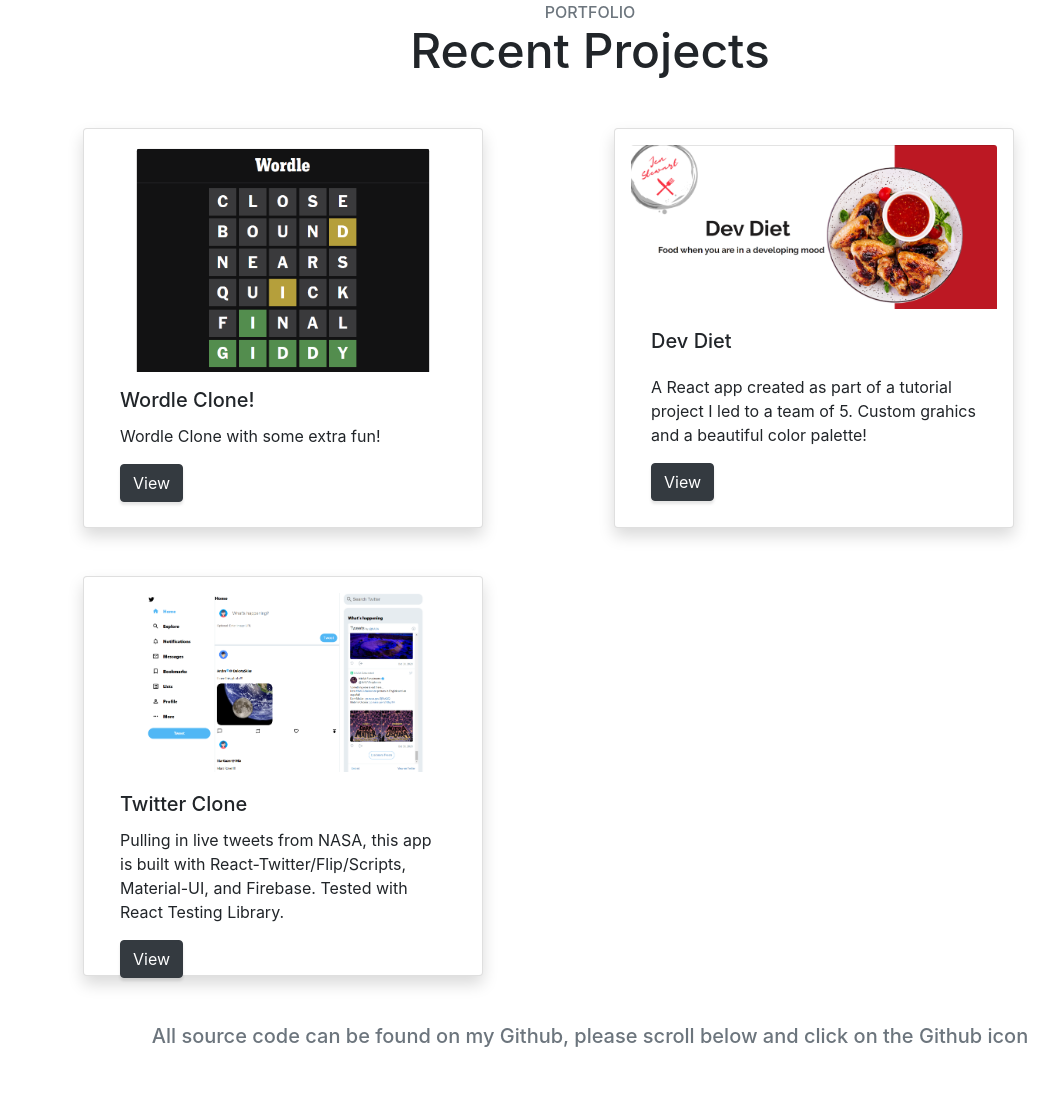
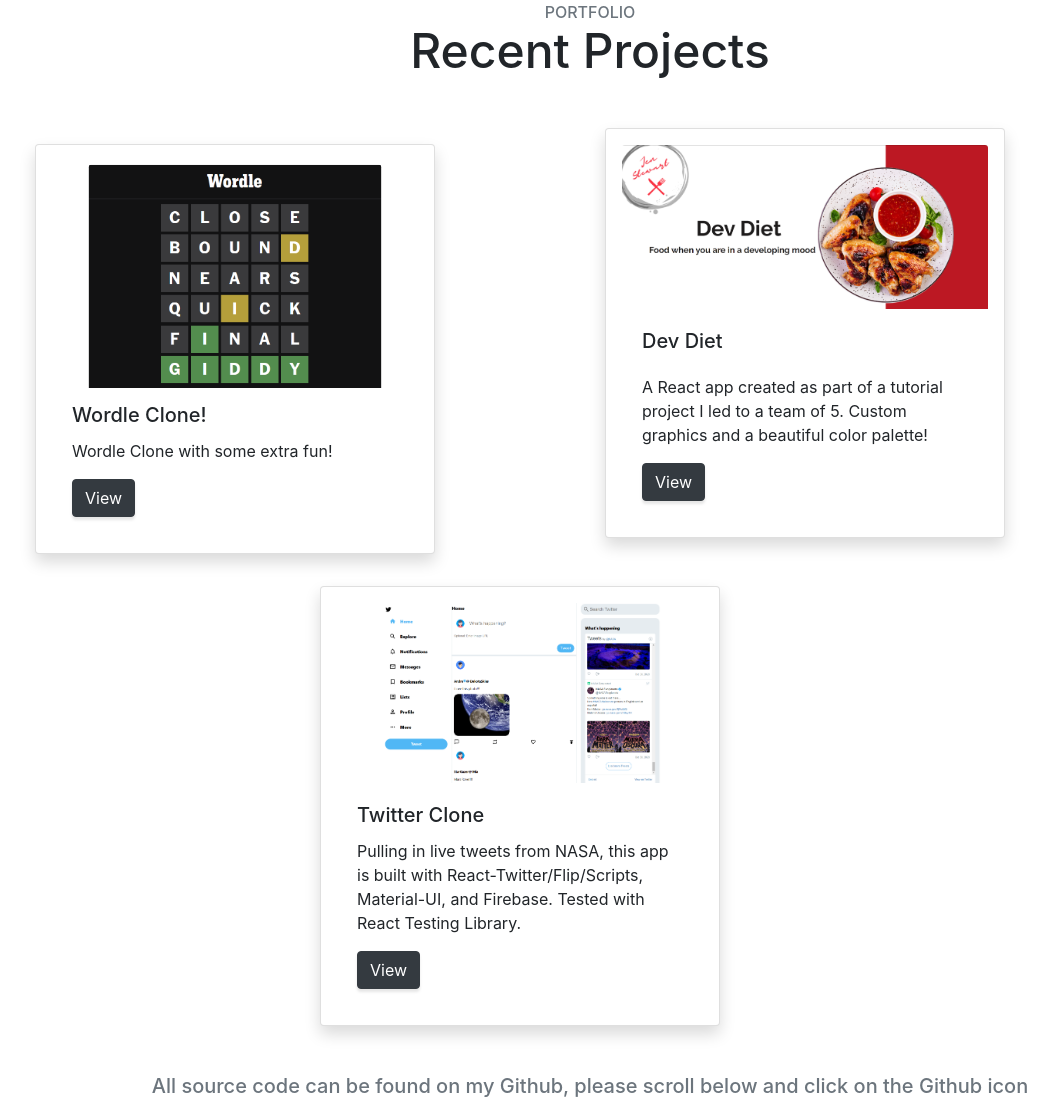
Before and after one commit to jstewart8053/jstewartPortfolioBootstrap, a website with bundled scripts: page index.html in a window 1280 px wide. Shown: the part 2938-4039 px from the top of the page, without its empty margins (50-1098 px from the left). Built offline with nearby package versions, Linux system fonts and the light colour scheme.

Commit message:
alignment changes

```diff
--- a/index.html
+++ b/index.html
@@ -146,89 +146,54 @@
   </section>
 
  <!-- Portfolio -->
+  <!-- Portfolio -->
+<!-- Portfolio -->
+<!-- Portfolio -->
 <section class="content-section" id="portfolio">
   <div class="container">
     <div class="content-section-heading text-center">
       <h3 class="text-secondary mb-0">Portfolio</h3>
       <h2 class="mb-5">Recent Projects</h2>
     </div>
-      <div class="row no-gutters" style="padding-left: 3rem;">
-
-
-
-         <!-- Wordle Start-->
-             <div class="col-lg-6 " >
-      <div class="card shadow p-3 mb-3 bg-white rounded" style="width: 25rem; height: 25rem;">
-       <img src="img/wordle.png" class="card-img-top" alt="Wordle img" style ="transform: scale(.8); margin-bottom: -2rem; margin-top: -1.5em;">
+    <div class="row justify-content-center"> <!-- Center the row horizontally -->
+      <!-- Wordle Start -->
+      <div class="col-lg-6 col-md-8 col-sm-10 d-flex align-items-center"> <!-- Vertically center the portfolio item -->
+        <div class="card shadow p-3 mb-3 bg-white rounded" style="max-width: 25rem;">
+          <img src="img/wordle.png" class="card-img-top" alt="Wordle img" style="transform: scale(.8); margin-bottom: -2rem; margin-top: -1.5em;">
           <div class="card-body">
             <h5 class="card-title">Wordle Clone!</h5>
             <p class="card-text">Wordle Clone with some extra fun!</p>
-         <a class="portfolio-item btn btn-dark" href="https://wordle-clone-lyart.vercel.app/"  target="_blank" >View</a>
-
+            <a class="portfolio-item btn btn-dark" href="https://wordle-clone-lyart.vercel.app/" target="_blank">View</a>
           </div>
         </div>
       </div>
-
-
-
-
-         <!-- Human Right's First App Start -->
- <!-- <div class="col-lg-6 " >
-      <div class="card shadow p-3 bg-white rounded" style="width: 25rem; height: 25rem;">
-       <img src="img/comingSoon.png" class="card-img-top" alt="Discord img" style ="transform: scale(.8); margin-bottom: -2rem; margin-top: -1.5em;">
+      <!-- Dev Diet Start -->
+      <div class="col-lg-6 col-md-8 col-sm-10 d-flex align-items-center"> <!-- Vertically center the portfolio item -->
+        <div class="card shadow p-3 mb-5 bg-white rounded" style="max-width: 25rem;">
+          <img src="img/dev1.png" class="card-img-top" alt="Dev Diet">
           <div class="card-body">
-        <h5 class="card-title">Coming Soon</h5>
-        <p class="card-text">Currently in progress...Check back soon!</p>
-         <a class="portfolio-item btn btn-dark disabled" href=""  target="_blank" >View</a>
-
-
+            <h5 class="card-title">Dev Diet</h5>
+            <p class="card-text" style="padding-top: 10px;">A React app created as part of a tutorial project I led to a team of 5. Custom graphics and a beautiful color palette!</p>
+            <a class="portfolio-item btn btn-dark" href="https://dev-diet.vercel.app/" target="_blank">View</a>
           </div>
         </div>
       </div>
-     -->
-
-         <!-- Human Right's First App End -->
-
-
-
-        <!-- Dev Diet Start -->
-
-        <div class="col-lg-6 " >
-        <div class="card shadow p-3 mb-5 bg-white rounded" style="width: 25rem; height: 25rem;">
-        <img src="img/dev1.png" class="card-img-top" alt="Dev Diet">
-          <div class="card-body">
-          <h5 class="card-title">Dev Diet</h5>
-        <p class="card-text" style="padding-top: 10px;">A React app created as part of a tutorial project I led to a team of 5. Custom grahics and a beautiful color
-             palette!</p>
-         <a class="portfolio-item btn btn-dark" href="https://dev-diet.vercel.app/" target="_blank" >View</a>
-  </div>
-</div>
-      </div>
-
-         <!-- Dev Diet End -->
-
-
-
       <!-- Twitter Clone Start BT -->
- <div class="col-lg-6 " >
-<div class="card shadow p-3 mb-5 bg-white rounded" style="width: 25rem; height: 25rem">
-  <img src="img/twitter.png" class="card-img-top" alt="twitter pic">
+      <div class="col-lg-6 col-md-8 col-sm-10 d-flex align-items-center"> <!-- Vertically center the portfolio item -->
+        <div class="card shadow p-3 mb-5 bg-white rounded" style="max-width: 25rem;">
+          <img src="img/twitter.png" class="card-img-top" alt="Twitter Clone">
           <div class="card-body">
             <h5 class="card-title">Twitter Clone</h5>
             <p class="card-text">Pulling in live tweets from NASA, this app is built with React-Twitter/Flip/Scripts, Material-UI, and Firebase. Tested with React Testing Library.</p>
-         <a class="portfolio-item btn btn-dark" href="https://messenger-52074.firebaseapp.com/" target="_blank" >View</a>
+            <a class="portfolio-item btn btn-dark" href="https://messenger-52074.firebaseapp.com/" target="_blank">View</a>
           </div>
         </div>
       </div>
       <!-- Twitter Clone End BT -->
-
-
-
-     </div>
     </div>
     <h5 class="text-secondary mb-0 text-center">All source code can be found on my Github, please scroll below and click on the Github icon</h5>
+  </div>
 </section>
-
 
   <!-- Contact -->
    <section id="contact" class="content-section bg-primary text-white"  >
```
Lines whose indentation alone changed are shown as unchanged.
